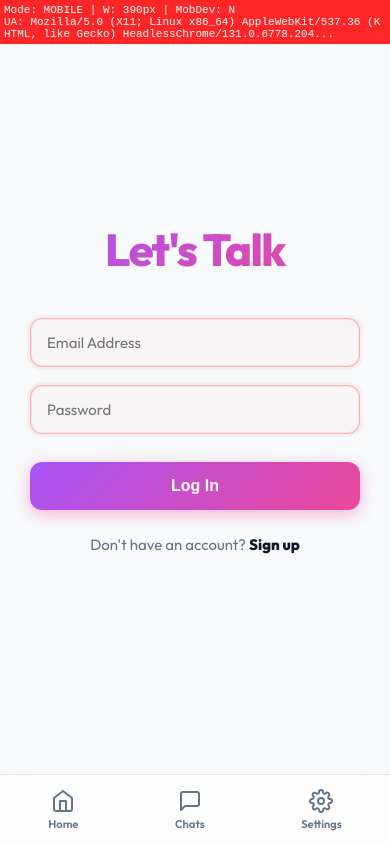
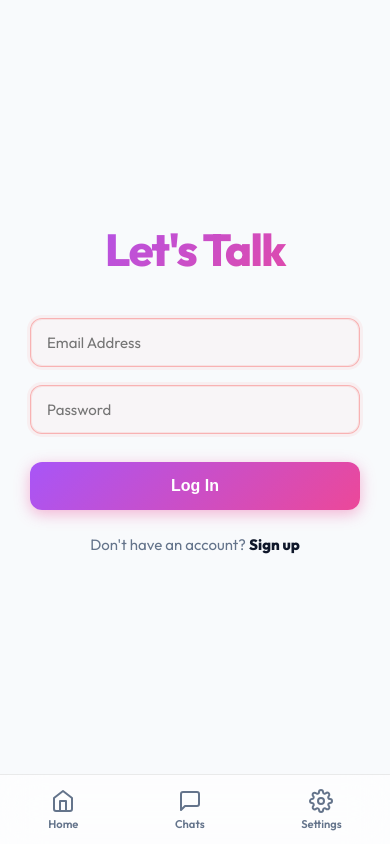
Before and after one commit to lirazshimon11/Lets-Talk, a React app in the folder frontend/: page /login in a window 390 px wide. Built offline with nearby package versions, Linux system fonts and the light colour scheme; no server answers; the HTML template or start-up script is replaced by a standard one.

Commit message:
adding mobile view - working - adjusting appearance

```diff
--- a/frontend/src/components/MobileFrame.css
+++ b/frontend/src/components/MobileFrame.css
@@ -12,7 +12,7 @@
 }
 
 .mobile-viewport.no-tab-bar {
-    padding-bottom: 20px !important; /* give a bit of clearance for home indicator */
+    padding-bottom: env(safe-area-inset-bottom, 0px) !important; /* iPhone notch clearance, otherwise 0 */
 }
 
 /* Scrollbar inside the mobile frame */
--- a/frontend/src/contexts/MobileContext.jsx
+++ b/frontend/src/contexts/MobileContext.jsx
@@ -41,22 +41,6 @@ export function MobileProvider({ children }) {
 
     return (
         <MobileContext.Provider value={{ isMobileMode }}>
-            <div style={{
-                position: 'fixed',
-                top: 0, left: 0, right: 0,
-                backgroundColor: 'rgba(255, 0, 0, 0.85)',
-                color: '#fff',
-                zIndex: 9999999,
-                fontSize: '11px',
-                padding: '4px',
-                pointerEvents: 'none',
-                fontFamily: 'monospace',
-                wordBreak: 'break-all',
-                textAlign: 'left'
-            }}>
-                Mode: {isMobileMode ? 'MOBILE' : 'PC'} | W: {debugState.innerWidth}px | MobDev: {debugState.isMobileDevice ? 'Y' : 'N'} <br/>
-                UA: {debugState.userAgent.substring(0, 100)}...
-            </div>
             {children}
         </MobileContext.Provider>
     );
--- a/frontend/src/pages/Chat.css
+++ b/frontend/src/pages/Chat.css
@@ -839,6 +839,7 @@ html.mobile-mode .message-wrapper.theirs .message-bubble.emoji-only {
 
 html.mobile-mode .chat-input-form {
     padding: 6px 8px !important;
+    padding-bottom: calc(6px + env(safe-area-inset-bottom, 12px)) !important; /* Lift input above iOS home bar */
     gap: 0 !important;
     border-top: none !important;
     align-items: center !important;
@@ -906,9 +907,8 @@ html.mobile-mode .chat-input {
 html.mobile-mode .chat-send-btn {
     position: absolute !important;
     right: 14px !important;
-    /* Center it vertically relative to the input form.
-       Since min-height is 50px, and padding is 6px 8px, we can use top/transform */
-    top: 50% !important;
+    /* Center it vertically relative to the input form, taking safe area into account */
+    top: calc(50% - (env(safe-area-inset-bottom, 12px) / 2)) !important;
     transform: translateY(-50%) !important;
     height: 38px !important;
     width: 38px !important;
```
